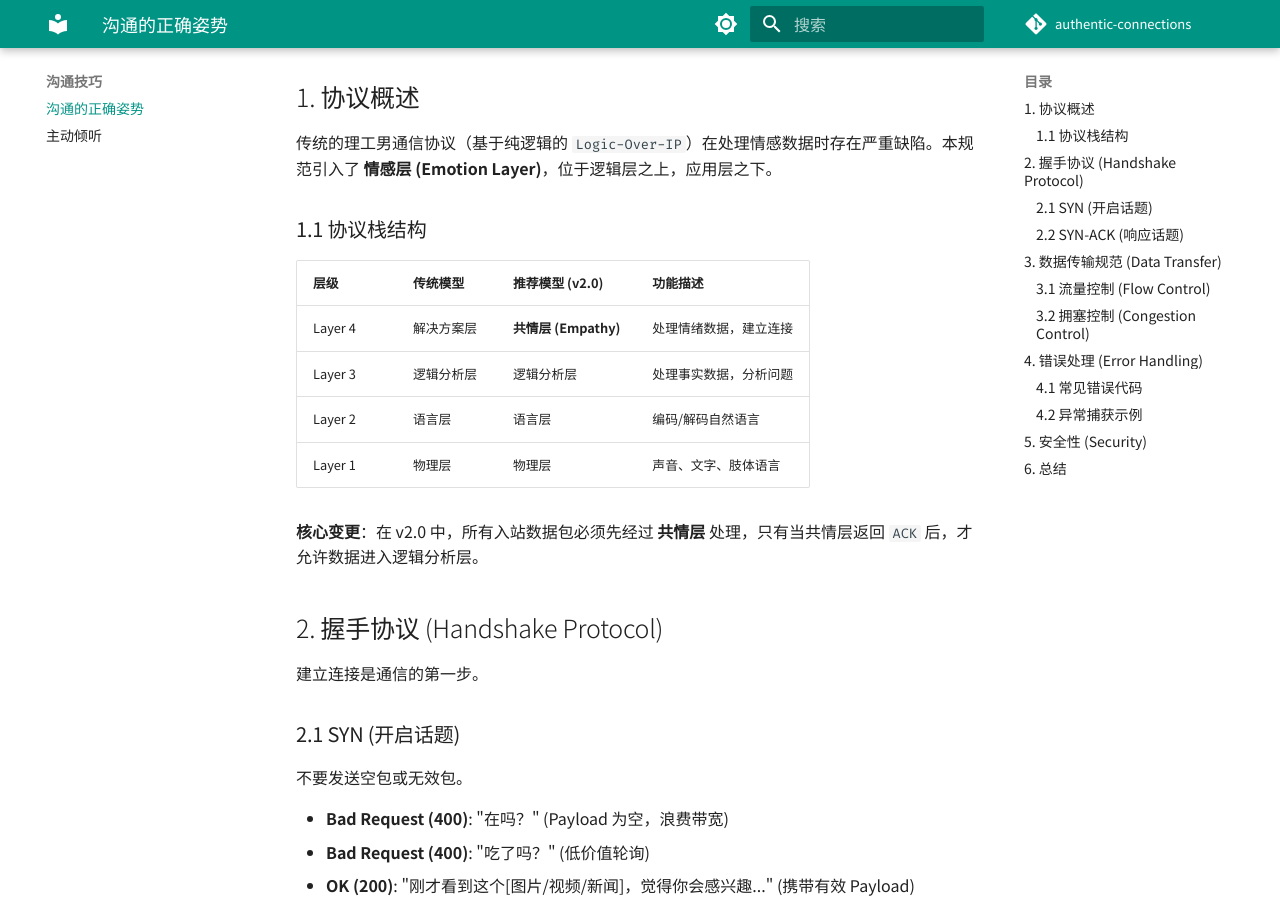
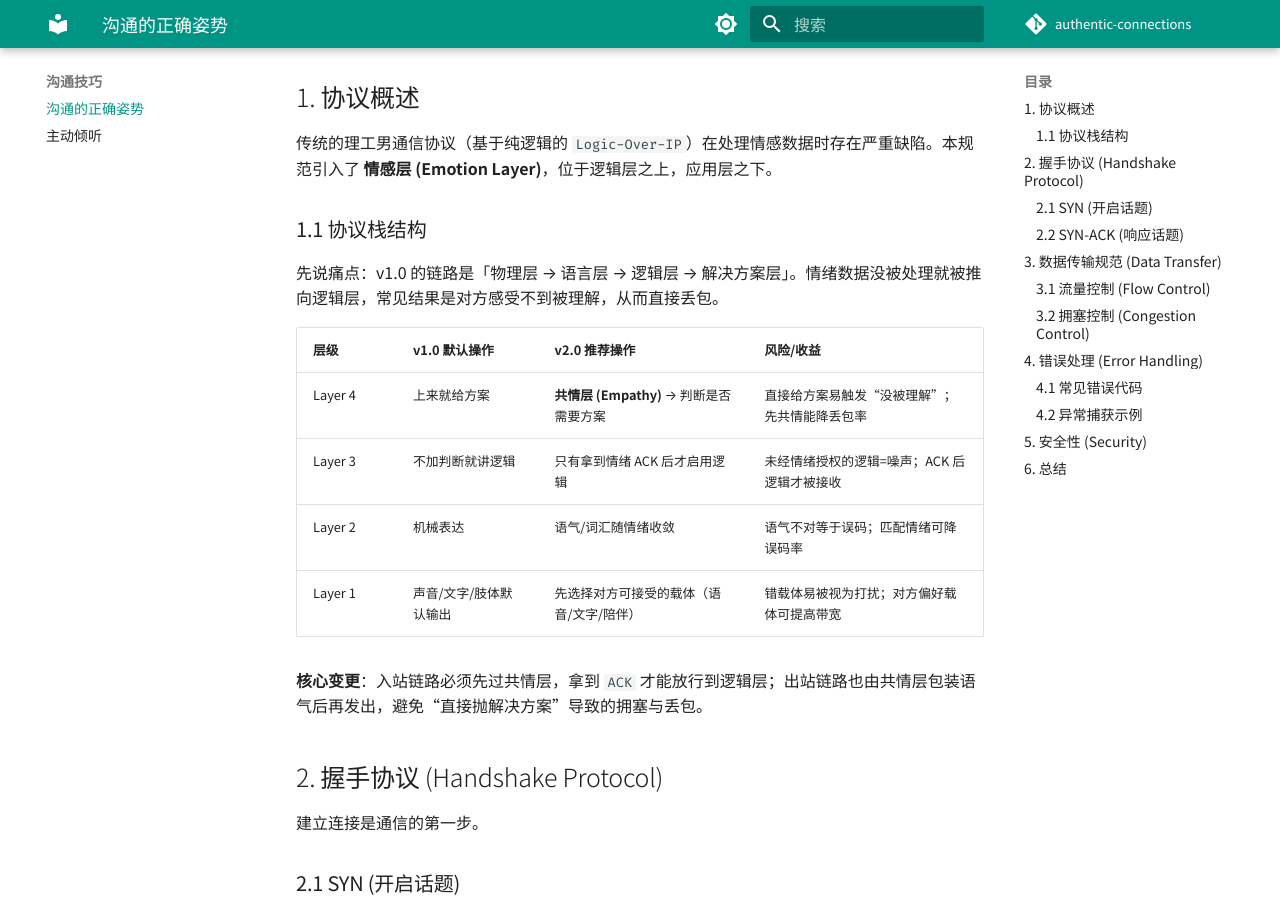
Before and after one commit to userAlex110/tutorial-connection, an MkDocs documentation site: the page built from docs/communication/effective-communication.md, in a window 1280 px wide and 900 px high, scrolled down 281 px. Built offline with MkDocs 1.6.1 and Material for MkDocs 9.7.7, drawn with Linux system fonts in a browser that asks for light colours; comment, search, counter and statistics services are not loaded.

Commit message:
更新协议栈结构，增强情感层处理，优化数据传输流程🧌

```diff
--- a/docs/communication/effective-communication.md
+++ b/docs/communication/effective-communication.md
@@ -8,14 +8,16 @@
 
 ### 1.1 协议栈结构
 
-| 层级 | 传统模型 | 推荐模型 (v2.0) | 功能描述 |
+先说痛点：v1.0 的链路是「物理层 → 语言层 → 逻辑层 → 解决方案层」。情绪数据没被处理就被推向逻辑层，常见结果是对方感受不到被理解，从而直接丢包。
+
+| 层级 | v1.0 默认操作 | v2.0 推荐操作 | 风险/收益 |
 | :--- | :--- | :--- | :--- |
-| Layer 4 | 解决方案层 | **共情层 (Empathy)** | 处理情绪数据，建立连接 |
-| Layer 3 | 逻辑分析层 | 逻辑分析层 | 处理事实数据，分析问题 |
-| Layer 2 | 语言层 | 语言层 | 编码/解码自然语言 |
-| Layer 1 | 物理层 | 物理层 | 声音、文字、肢体语言 |
+| Layer 4 | 上来就给方案 | **共情层 (Empathy)** → 判断是否需要方案 | 直接给方案易触发“没被理解”；先共情能降丢包率 |
+| Layer 3 | 不加判断就讲逻辑 | 只有拿到情绪 ACK 后才启用逻辑 | 未经情绪授权的逻辑=噪声；ACK 后逻辑才被接收 |
+| Layer 2 | 机械表达 | 语气/词汇随情绪收敛 | 语气不对等于误码；匹配情绪可降误码率 |
+| Layer 1 | 声音/文字/肢体默认输出 | 先选择对方可接受的载体（语音/文字/陪伴） | 错载体易被视为打扰；对方偏好载体可提高带宽 |
 
-**核心变更**：在 v2.0 中，所有入站数据包必须先经过 **共情层** 处理，只有当共情层返回 `ACK` 后，才允许数据进入逻辑分析层。
+**核心变更**：入站链路必须先过共情层，拿到 `ACK` 才能放行到逻辑层；出站链路也由共情层包装语气后再发出，避免“直接抛解决方案”导致的拥塞与丢包。
 
 ## 2. 握手协议 (Handshake Protocol)
 
```
